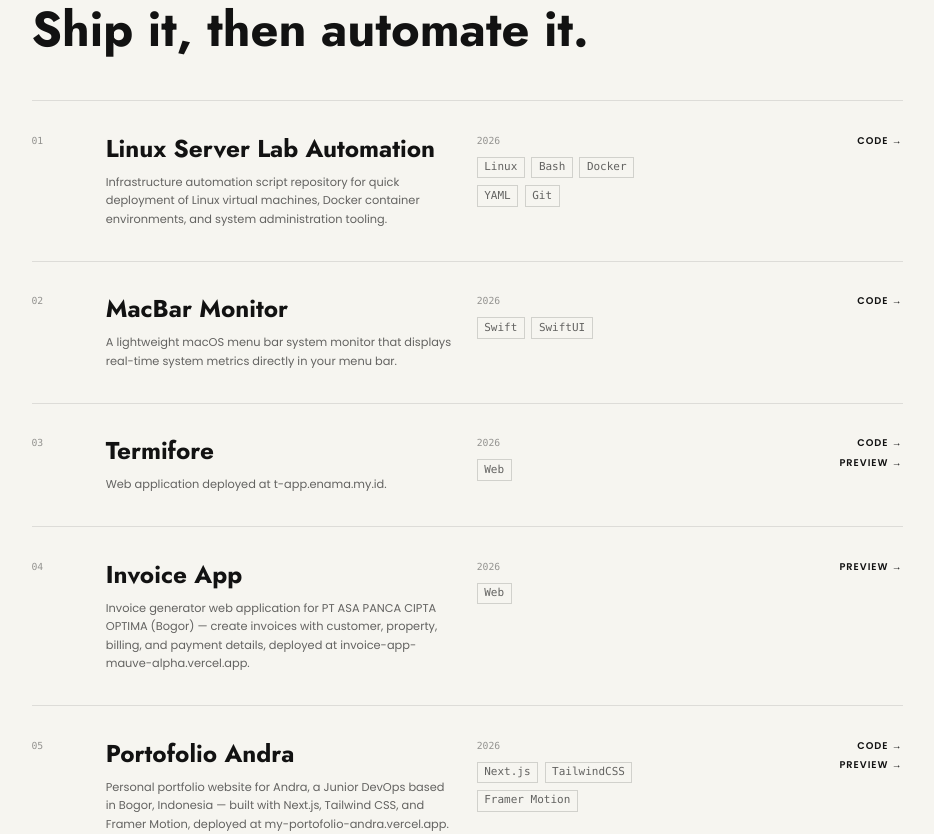
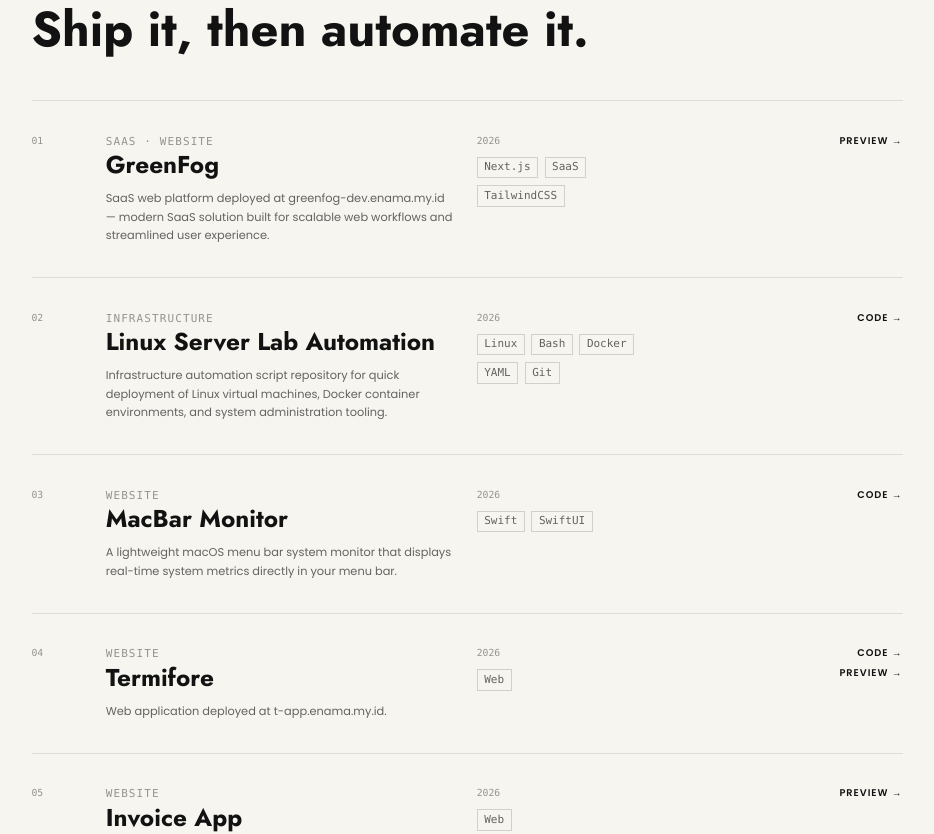
Before and after one commit to SakamotoMrX/Portofolio-Andra, a Next.js app: page / in a window 1280 px wide. Shown: the part 1800-2634 px from the top of the page, without its empty margins (173-1107 px from the left). Built offline with nearby package versions, Linux system fonts and the light colour scheme; no server answers.

Commit message:
feat: add GreenFog SaaS + minimal category line

```diff
--- a/app/(root)/page.jsx
+++ b/app/(root)/page.jsx
@@ -8,6 +8,13 @@
 import data from "@/json/data.json";
 
 const projects = data.Projects.filter((p) => p.show);
+
+const CATEGORY_MAP = { 1: "Infrastructure", 2: "Hardware", 9: "Website" };
+const getCategory = (p) => {
+	if (p.slug === "greenfog") return "SaaS · Website";
+	if (!p.category?.length) return null;
+	return p.category.map((id) => CATEGORY_MAP[id]).filter(Boolean).join(" · ");
+};
 
 /* Section entrance — fade/slide on first view, once */
 function Reveal({ children, className = "", delay = 0 }) {
@@ -162,6 +169,11 @@
 										{String(i + 1).padStart(2, "0")}
 									</span>
 									<div className="md:col-span-5">
+										{getCategory(p) && (
+											<p className="font-mono text-[11px] uppercase tracking-widest text-black/40">
+												{getCategory(p)}
+											</p>
+										)}
 										<h3 className="text-2xl font-bold md:text-3xl">{p.title}</h3>
 										<p className="mt-3 text-sm leading-relaxed text-black/60">
 											{p.desc[0]}
--- a/json/data.json
+++ b/json/data.json
@@ -1,5 +1,26 @@
 {
   "Projects": [
+    {
+      "show": true,
+      "title": "GreenFog",
+      "desc": [
+        "SaaS web platform deployed at greenfog-dev.enama.my.id — modern SaaS solution built for scalable web workflows and streamlined user experience."
+      ],
+      "year": "2026",
+      "preview": "https://greenfog-dev.enama.my.id",
+      "code": "",
+      "thumbnail": "/image/projects-showcase.jpg",
+      "images": [
+        "/image/projects-showcase.jpg"
+      ],
+      "tech": [
+        "Next.js",
+        "SaaS",
+        "TailwindCSS"
+      ],
+      "slug": "greenfog",
+      "category": [9]
+    },
     {
       "show": true,
       "title": "Linux Server Lab Automation",
```
